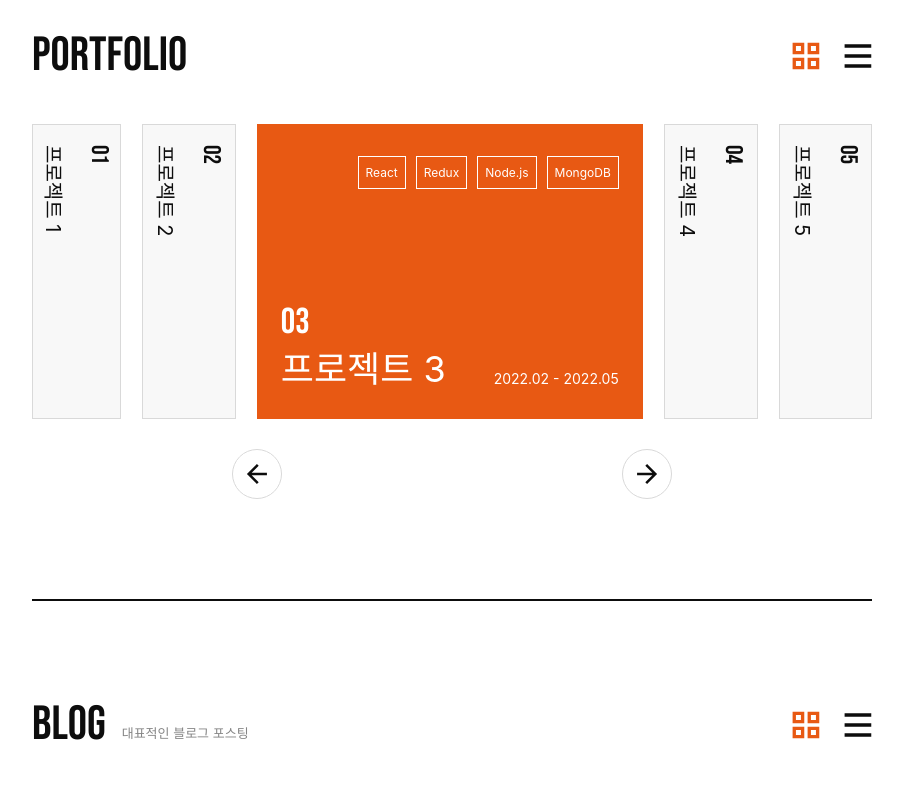
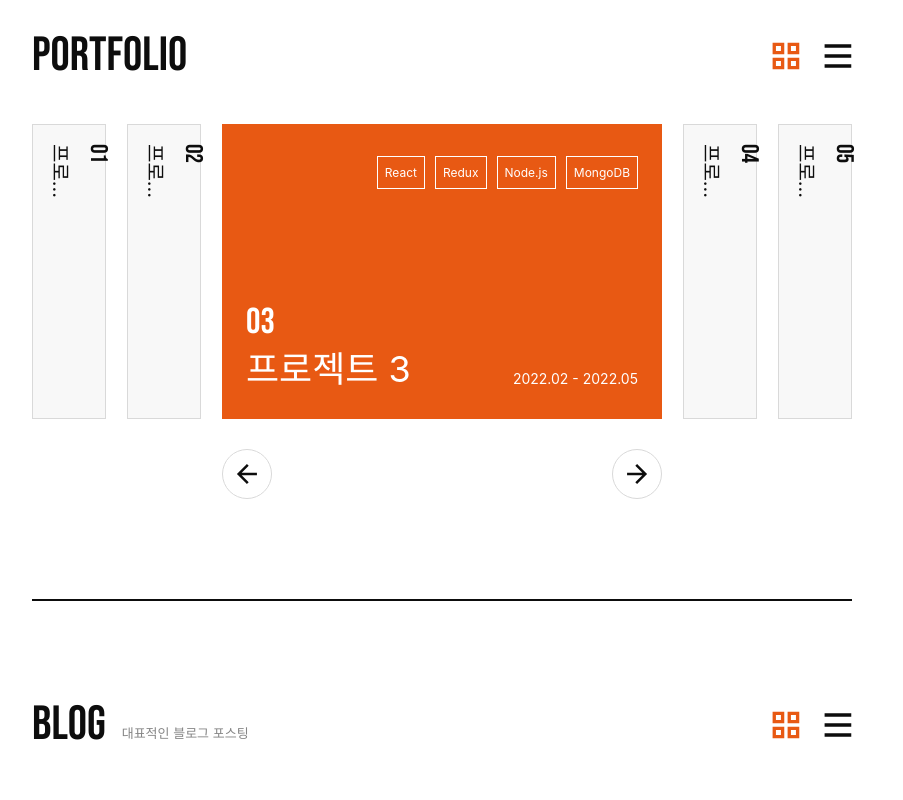
Before and after one commit to In-N-Out-Dev/PortfolioHub, a React (Vite) app: page / in a window 1280 px wide. Shown: the part 4700-5500 px from the top of the page, without its empty margins (308-1211 px from the left). Built offline with nearby package versions, Linux system fonts and the light colour scheme.

Commit message:
fix: portfolio gallery foleded ui

```diff
--- a/src/components/portfolio/gallery/card/PortfolioCardFolded.tsx
+++ b/src/components/portfolio/gallery/card/PortfolioCardFolded.tsx
@@ -5,23 +5,27 @@ import styled from '@emotion/styled';
 import type { PortfolioData } from 'types/portfolio';
 
 const PortfolioCardFolded = ({ no, title }: PortfolioData) => {
-  const mediumBreakPoint = useMediaQuery({ query: '(max-width: 768px)' });
+  const largeBreakPoint = useMediaQuery({ maxWidth: 1024 });
 
-  if (mediumBreakPoint) {
+  if (largeBreakPoint) {
     return null;
   }
 
   return (
     <Card>
-      <Wrapper>
-        <CardNo>{String(no).padStart(2, '0')}</CardNo>
-        <Title>{title}</Title>
-      </Wrapper>
+      <Container>
+        <Wrapper>
+          <CardNo>{String(no).padStart(2, '0')}</CardNo>
+          <Title>{title}</Title>
+        </Wrapper>
+      </Container>
     </Card>
   );
 };
 
 const Card = styled.li`
+  display: flex;
+  justify-content: flex-start;
   border: 0.1rem solid;
   ${({ theme: { colors } }) => {
     return {
@@ -30,17 +34,26 @@ const Card = styled.li`
       color: colors.MAIN_FONT,
     };
   }}
-  padding-top:2rem;
   flex: 1;
 `;
 
+const Container = styled.div`
+  position: relative;
+  height: 100%;
+  width: 100%;
+`;
+
 const Wrapper = styled.div`
+  position: absolute;
+  top: 1.9rem;
+  left: 8rem;
   display: flex;
   flex-direction: column;
-  gap: 1.6rem;
+  gap: 0.8rem;
   justify-content: space-between;
-  transform: rotate(90deg) translate(50%, -50%);
-  transform-origin: top;
+  transform: rotate(90deg);
+  transform-origin: top left;
+  width: 100%;
 `;
 
 const CardNo = styled.p`
@@ -52,7 +65,11 @@ const CardNo = styled.p`
 
 const Title = styled.h4`
   font-size: 2rem;
-  white-space: nowrap;
+  word-break: break-all;
+  overflow: hidden;
+  display: -webkit-box;
+  -webkit-line-clamp: 1;
+  -webkit-box-orient: vertical;
 `;
 
 export default PortfolioCardFolded;
```
